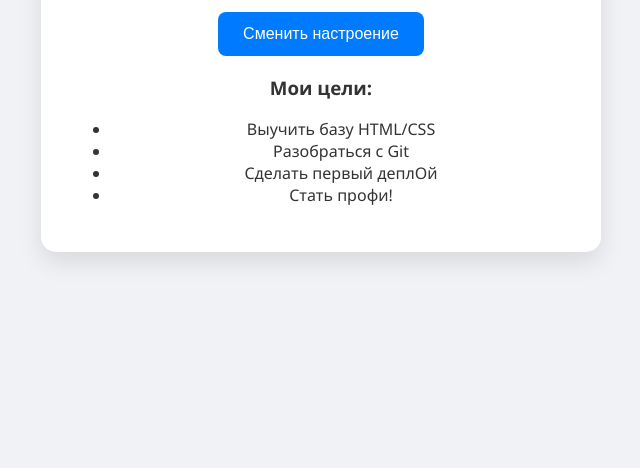
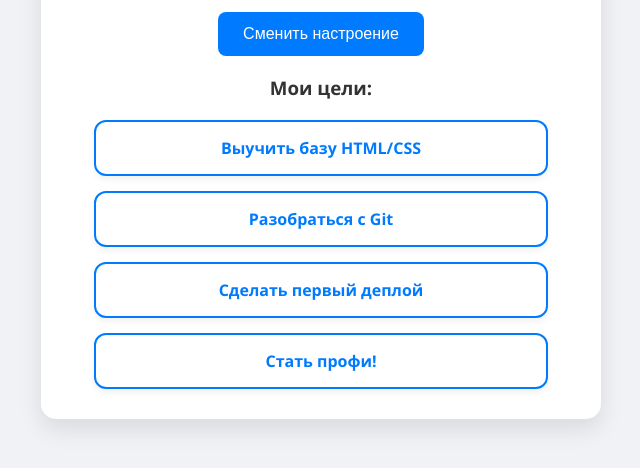
Before and after one commit to SeminZz/Proba-pera-VSC, a plain HTML site: page index.html in a window 1280 px wide. Shown: the part 216-684 px from the top of the page, without its empty margins (319-959 px from the left). Drawn offline with Linux system fonts and the light colour scheme.

Commit message:
блок целей

```diff
--- a/index.html
+++ b/index.html
@@ -13,12 +13,12 @@
         <p id="welcomeMessage"></p>
 
         <h3>Мои цели:</h3>
-        <ul>
-            <li>Выучить базу HTML/CSS</li>
-            <li>Разобраться с Git</li>
-            <li>Сделать первый деплОй</li>
-            <li>Стать профи!</li>
-        </ul>
+        <div class="goals-container">
+    <div class="goal-item">Выучить базу HTML/CSS</div>
+    <div class="goal-item">Разобраться с Git</div>
+    <div class="goal-item">Сделать первый деплой</div>
+    <div class="goal-item">Стать профи!</div>
+</div>
     </div>
 
     <script src="script.js"></script>
--- a/style.css
+++ b/style.css
@@ -50,3 +50,34 @@ input {
 input:focus {
     border-color: #007bff;
 }
+/* Контейнер для всех целей */
+.goals-container {
+    display: flex;
+    flex-direction: column;
+    gap: 15px; /* Расстояние между "кнопками" */
+    margin-top: 20px;
+    align-items: center;
+}
+
+/* Сами "псевдо-кнопки" */
+.goal-item {
+    background-color: #ffffff;
+    border: 2px solid #007bff;
+    color: #007bff;
+    padding: 15px 25px;
+    border-radius: 12px;
+    width: 80%; /* Чтобы они были одинаковой ширины */
+    max-width: 400px;
+    font-weight: 600;
+    transition: all 0.3s ease; /* Плавная анимация */
+    cursor: default; /* Показывает, что это не обычная ссылка, а просто блок */
+    box-shadow: 0 4px 6px rgba(0, 0, 0, 0.05);
+}
+
+/* Эффект при наведении */
+.goal-item:hover {
+    background-color: #007bff;
+    color: white;
+    transform: translateY(-3px); /* Слегка подпрыгивает вверх */
+    box-shadow: 0 8px 15px rgba(0, 123, 255, 0.3);
+}
```
